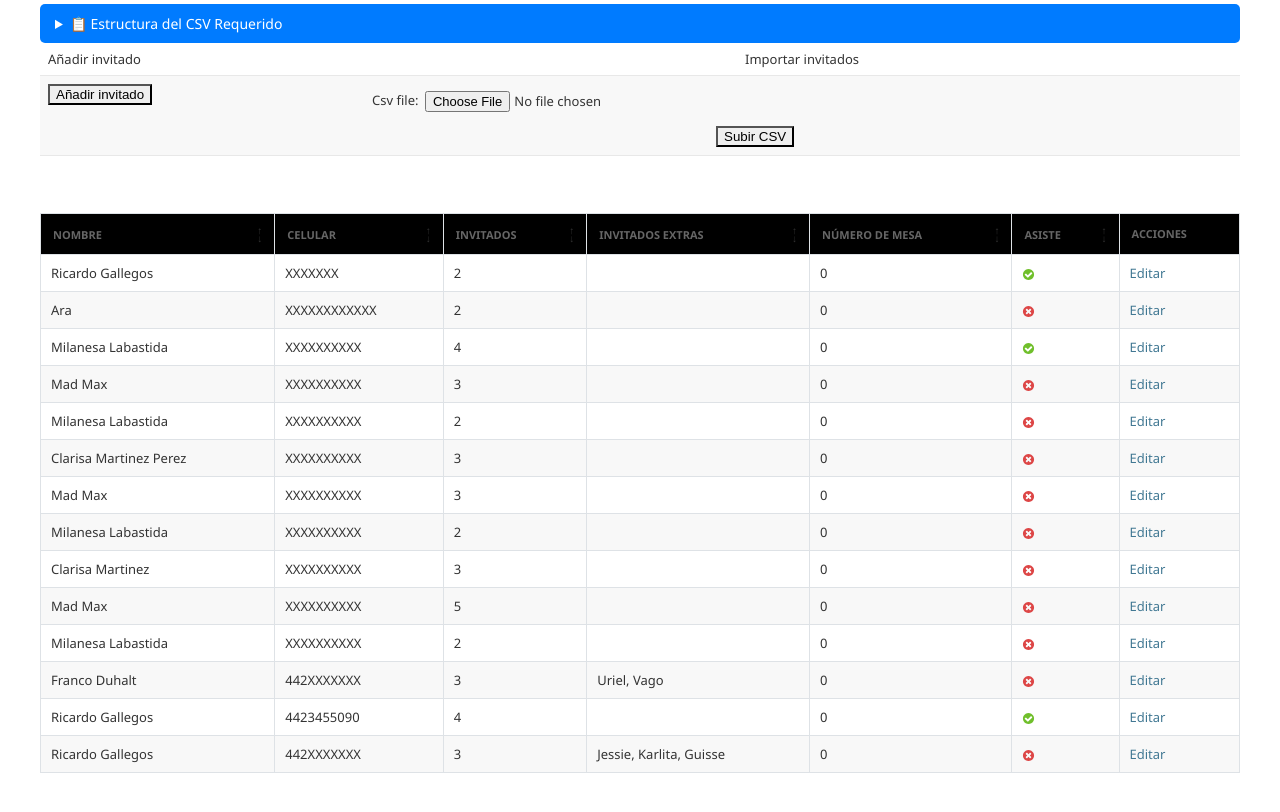
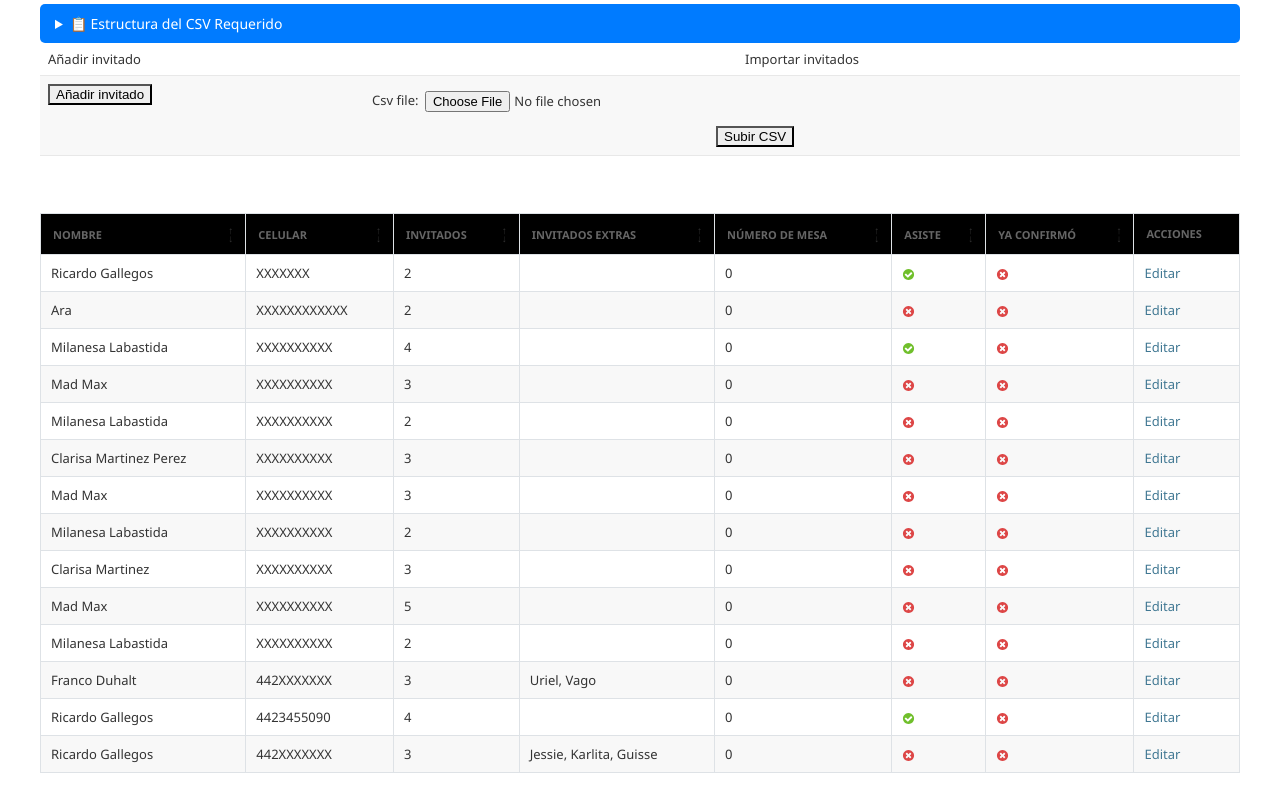
Before and after one commit to Lalowp/sisuAdmin, a Django app: template sisu/templates/sisu/event_guests.html in a window 1280 px wide. Shown: the part 312-1124 px from the top of the page. Run offline with Django 5.2, Linux system fonts and the light colour scheme; the template is opened without the code that fills it: values that come from a table or form of the project are taken from there, others are empty; data comes from the database, SQL or seed files in the repository.

Commit message:
Add new column for confirmation by sending invitation

```diff
--- a/sisu/templates/sisu/event_guests.html
+++ b/sisu/templates/sisu/event_guests.html
@@ -151,6 +151,15 @@
                         </span>
                     </div>
                 </th>
+                <th data-sort="boolean" onclick="sortTable(5)" style="background: #000000;">
+                    <div class="th-content">
+                        Ya confirmó
+                        <span class="sort-icons">
+                            <span class="asc-arrow">↑</span>
+                            <span class="desc-arrow">↓</span>
+                        </span>
+                    </div>
+                </th>
                 <th style="background: #000000;">Acciones</th>
             </tr>
         </thead>
@@ -164,6 +173,13 @@
                 <td data-sort-value="{{ guest.table_number|default:0 }}">{{ guest.table_number }}</td>
                 <td data-sort-value="{{ guest.assists|yesno:'1,0' }}">
                     {% if guest.assists %}
+                        <img src="/static/admin/img/icon-yes.svg" alt="True">
+                    {% else %}
+                        <img src="/static/admin/img/icon-no.svg" alt="False">
+                    {% endif %}
+                </td>
+                <td data-sort-value="{{ guest.has_confirmed|yesno:'1,0' }}">
+                    {% if guest.has_confirmed %}
                         <img src="/static/admin/img/icon-yes.svg" alt="True">
                     {% else %}
                         <img src="/static/admin/img/icon-no.svg" alt="False">
```
Also changed, not shown: templates/host/event_detail.html (+8 -0 lines).
